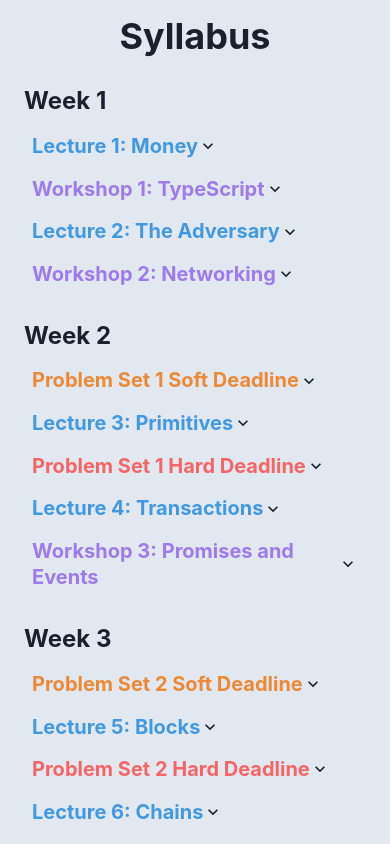
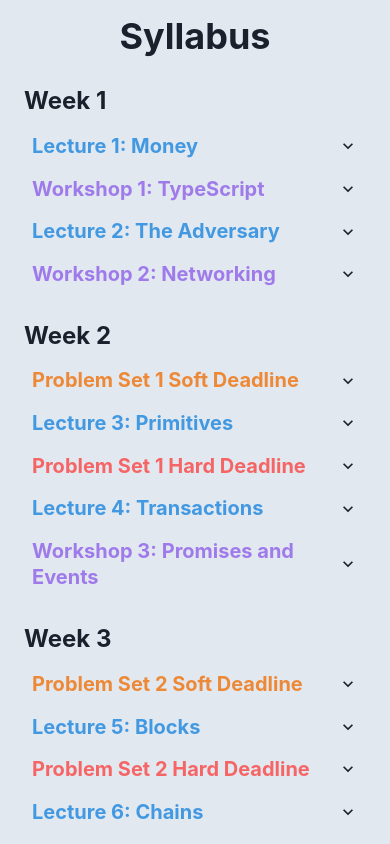
Before and after one commit to Scott-Hickmann/EE374, a Next.js app: page / in a window 390 px wide. Shown: the part 1560-2404 px from the top of the page. Built offline with nearby package versions, Linux system fonts and the light colour scheme.

Commit message:
Align dropdowns on mobile

```diff
--- a/components/navigation.tsx
+++ b/components/navigation.tsx
@@ -106,7 +106,7 @@
             >
               <chakra.span color={'blue.400'}>EE374:</chakra.span> Blockchain
               Foundations{' '}
-              <chakra.span display={{ base: 'none', md: 'inline' }}>
+              <chakra.span display={{ base: 'none', lg: 'inline' }}>
                 (Winter 2023)
               </chakra.span>
             </Text>
--- a/pages/index.tsx
+++ b/pages/index.tsx
@@ -568,7 +568,14 @@
                     <Subsection key={index}>
                       <Accordion allowToggle>
                         <AccordionItem border="none">
-                          <AccordionButton borderRadius="md" p={2}>
+                          <AccordionButton
+                            borderRadius="md"
+                            p={2}
+                            justifyContent={{
+                              base: 'space-between',
+                              md: 'start'
+                            }}
+                          >
                             <HStack spacing={4} textAlign="start">
                               <SubsubsectionTitle color={color}>
                                 {title}
```
